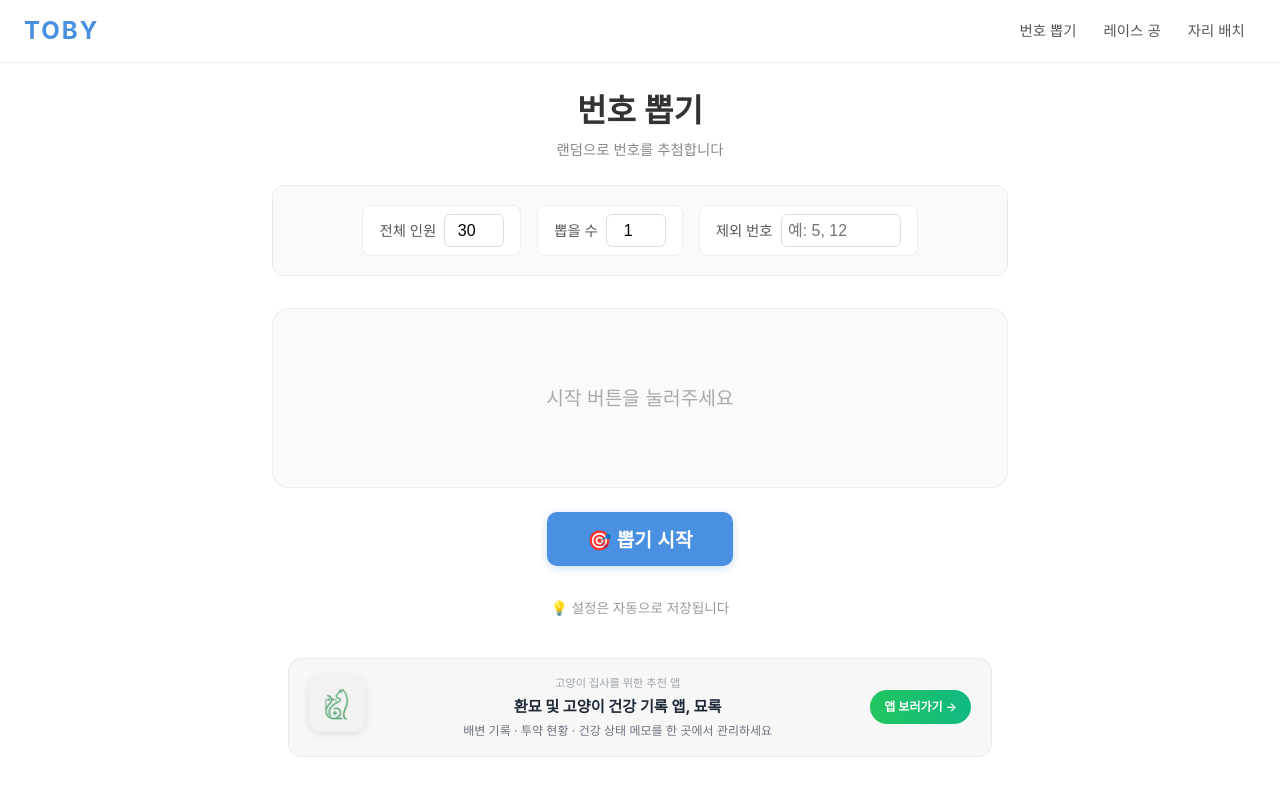
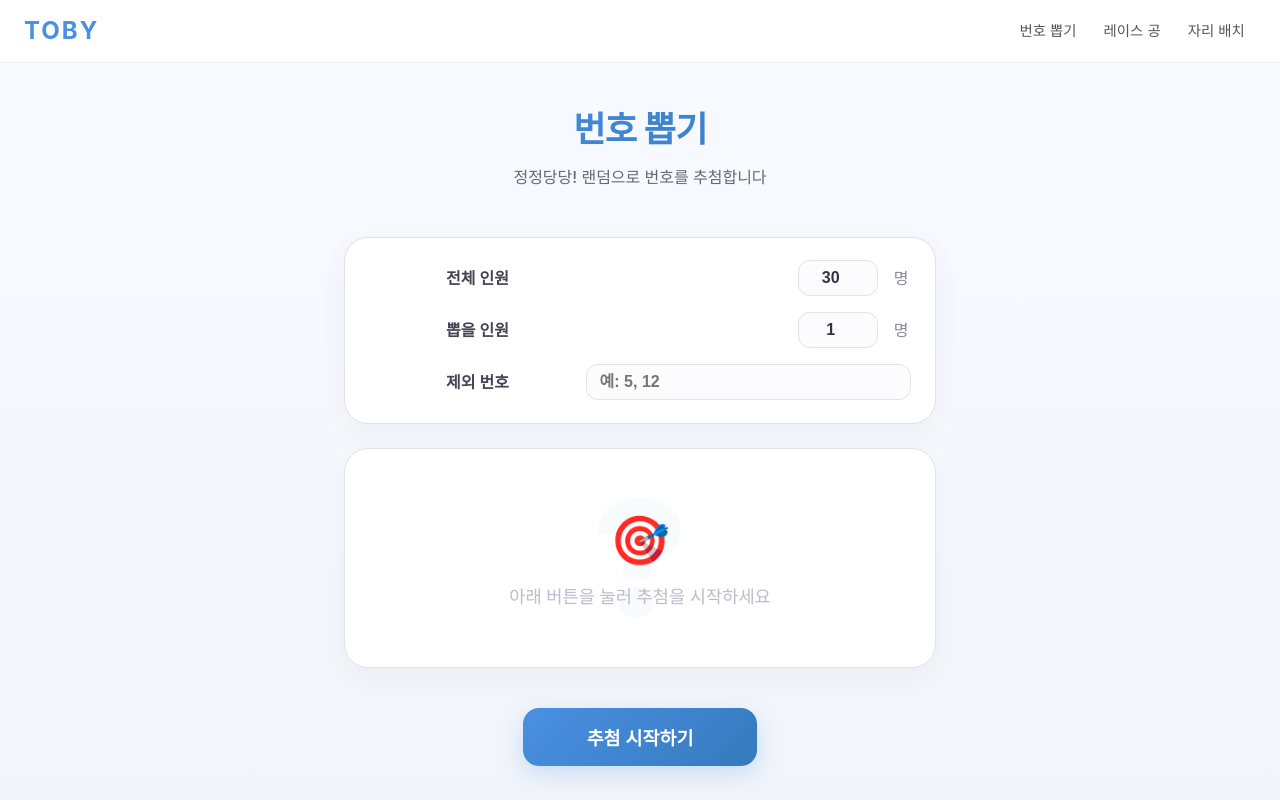
Before and after one commit to Moorisong/Toby, a React (Vite) app in the folder teacher-random-tool/: page /number in a window 1280 px wide. Shown: the top 800 px of the page. Built offline with nearby package versions, Linux system fonts and the light colour scheme.

Commit message:
style: redesign NumberPicker page with compact settings layout

```diff
--- a/teacher-random-tool/src/components/NumberSlot.tsx
+++ b/teacher-random-tool/src/components/NumberSlot.tsx
@@ -57,7 +57,7 @@ const NumberSlot: React.FC<NumberSlotProps> = ({ targetNumber, isAnimating, onAn
                 fontSize: '4.2rem',
                 fontWeight: '800',
                 color: isAnimating ? '#4A90E2' : '#333',
-                border: isAnimating ? '3px solid #4A90E2' : '2px solid #f0f0f5',
+                border: isAnimating ? '2px solid #4A90E2' : '1px solid #e2e2ea',
                 transition: 'all 0.3s cubic-bezier(0.175, 0.885, 0.32, 1.275)',
                 transform: isAnimating ? 'scale(1.05) translateY(-5px)' : 'scale(1)',
                 fontVariantNumeric: 'tabular-nums',
--- a/teacher-random-tool/src/routes/NumberPicker.tsx
+++ b/teacher-random-tool/src/routes/NumberPicker.tsx
@@ -84,130 +84,133 @@ const NumberPicker: React.FC = () => {
     }, [animationDoneCount, pickCount, isAnimating]);
 
     return (
-        <div style={{ minHeight: '100vh', background: '#ffffff' }}>
+        <div style={{
+            minHeight: '100vh',
+            background: 'linear-gradient(180deg, #f8faff 0%, #f0f4f8 100%)',
+            fontFamily: "'Pretendard', -apple-system, BlinkMacSystemFont, system-ui, Roboto, sans-serif"
+        }}>
             <Header />
-            <div className="container" style={{ maxWidth: '800px', paddingTop: '1.5rem' }}>
+            <div className="container" style={{ maxWidth: '640px', padding: '2.5rem 1.5rem' }}>
                 {/* 타이틀 */}
-                <div style={{ textAlign: 'center', marginBottom: '1.5rem' }}>
+                <div style={{ textAlign: 'center', marginBottom: '3rem' }}>
                     <h1 style={{
-                        fontSize: '2rem',
-                        color: '#333',
+                        fontSize: '2.2rem',
+                        fontWeight: '800',
+                        background: 'linear-gradient(135deg, #4A90E2 0%, #357ABD 100%)',
+                        WebkitBackgroundClip: 'text',
+                        WebkitTextFillColor: 'transparent',
                         margin: 0,
-                        fontWeight: '600'
+                        letterSpacing: '-0.02em'
                     }}>
                         {APP_TITLES.NUMBER}
                     </h1>
-                    <p style={{ color: '#888', marginTop: '0.3rem', fontSize: '0.9rem' }}>
-                        랜덤으로 번호를 추첨합니다
+                    <p style={{ color: '#667', marginTop: '0.6rem', fontSize: '1rem', fontWeight: '500' }}>
+                        정정당당! 랜덤으로 번호를 추첨합니다
                     </p>
                 </div>
 
-                {/* 설정 영역 */}
+                {/* 설정 필드 카드 */}
                 <div style={{
-                    display: 'flex',
-                    justifyContent: 'center',
-                    gap: '1rem',
-                    marginBottom: '2rem',
-                    flexWrap: 'wrap',
+                    background: '#ffffff',
                     padding: '1.2rem 1.5rem',
-                    background: 'rgba(0,0,0,0.02)',
-                    borderRadius: '12px',
-                    border: '1px solid rgba(0,0,0,0.06)'
+                    borderRadius: '24px',
+                    boxShadow: '0 10px 30px rgba(0,0,0,0.04)',
+                    border: '1px solid #e2e2ea',
+                    marginBottom: '1.5rem'
                 }}>
-                    <div style={{
+                    <div style={{ display: 'flex', flexDirection: 'column', gap: '0.6rem' }}>
+                        {[
+                            { label: '전체 인원', unit: '명', value: totalStudents, type: 'number', onChange: (v: any) => setTotalStudents(parseInt(v) || 0), min: 1 },
+                            { label: '뽑을 인원', unit: '명', value: pickCount, type: 'number', onChange: (v: any) => setPickCount(parseInt(v) || 0), min: 1 },
+                            { label: '제외 번호', unit: '', value: excludeInput, type: 'text', onChange: (v: any) => setExcludeInput(v), placeholder: '예: 5, 12' }
+                        ].map((field, i) => (
+                            <div key={i} style={{
                                 display: 'flex',
                                 alignItems: 'center',
-                        gap: '0.5rem',
-                        background: '#fff',
-                        padding: '0.5rem 1rem',
-                        borderRadius: '8px',
-                        border: '1px solid #eee'
+                                justifyContent: 'space-between',
+                                padding: '0.2rem 0'
                             }}>
-                        <label style={{ color: '#555', fontWeight: '500', fontSize: '0.9rem' }}>전체 인원</label>
+                                <label style={{
+                                    color: '#445',
+                                    fontWeight: '600',
+                                    fontSize: '1rem',
+                                    flex: '1'
+                                }}>
+                                    {field.label}
+                                </label>
+                                <div style={{ display: 'flex', alignItems: 'center', gap: '0.8rem', flex: '1.5', justifyContent: 'flex-end' }}>
                                     <input
-                            type="number"
-                            value={totalStudents}
-                            onChange={(e) => setTotalStudents(parseInt(e.target.value) || 0)}
+                                        type={field.type}
+                                        value={field.value}
+                                        onChange={(e) => field.onChange(e.target.value)}
+                                        placeholder={field.placeholder}
+                                        min={field.min}
+                                        disabled={isAnimating}
                                         style={{
-                                padding: '0.4rem',
+                                            padding: '0.5rem 0.8rem',
                                             fontSize: '1rem',
-                                width: '60px',
-                                textAlign: 'center',
-                                border: '1px solid #ddd',
-                                borderRadius: '6px',
-                                outline: 'none'
+                                            width: field.type === 'number' ? '80px' : '100%',
+                                            textAlign: field.type === 'number' ? 'center' : 'left',
+                                            border: '1px solid #e2e2ea',
+                                            borderRadius: '12px',
+                                            outline: 'none',
+                                            transition: 'all 0.2s ease',
+                                            background: '#fcfcfe',
+                                            fontWeight: '600',
+                                            color: '#334'
                                         }}
-                            min="1"
-                            disabled={isAnimating}
+                                        onFocus={(e) => {
+                                            e.target.style.borderColor = '#4A90E2';
+                                            e.target.style.background = '#fff';
+                                        }}
+                                        onBlur={(e) => {
+                                            e.target.style.borderColor = '#f0f0f5';
+                                            e.target.style.background = '#fcfcfe';
+                                        }}
                                     />
+                                    {field.unit && <span style={{ color: '#889', fontWeight: '500', width: '20px' }}>{field.unit}</span>}
                                 </div>
-                    <div style={{
-                        display: 'flex',
-                        alignItems: 'center',
-                        gap: '0.5rem',
-                        background: '#fff',
-                        padding: '0.5rem 1rem',
-                        borderRadius: '8px',
-                        border: '1px solid #eee'
-                    }}>
-                        <label style={{ color: '#555', fontWeight: '500', fontSize: '0.9rem' }}>뽑을 수</label>
-                        <input
-                            type="number"
-                            value={pickCount}
-                            onChange={(e) => setPickCount(parseInt(e.target.value) || 0)}
-                            style={{
-                                padding: '0.4rem',
-                                fontSize: '1rem',
-                                width: '60px',
-                                textAlign: 'center',
-                                border: '1px solid #ddd',
-                                borderRadius: '6px',
-                                outline: 'none'
-                            }}
-                            min="1"
-                            disabled={isAnimating}
-                        />
                             </div>
-                    <div style={{
-                        display: 'flex',
-                        alignItems: 'center',
-                        gap: '0.5rem',
-                        background: '#fff',
-                        padding: '0.5rem 1rem',
-                        borderRadius: '8px',
-                        border: '1px solid #eee'
-                    }}>
-                        <label style={{ color: '#555', fontWeight: '500', fontSize: '0.9rem' }}>제외 번호</label>
-                        <input
-                            type="text"
-                            value={excludeInput}
-                            onChange={(e) => setExcludeInput(e.target.value)}
-                            placeholder="예: 5, 12"
-                            style={{
-                                padding: '0.4rem',
-                                fontSize: '1rem',
-                                width: '120px',
-                                border: '1px solid #ddd',
-                                borderRadius: '6px',
-                                outline: 'none'
-                            }}
-                            disabled={isAnimating}
-                        />
+                        ))}
                     </div>
                 </div>
 
                 {/* 결과 영역 */}
                 <div style={{
+                    minHeight: '220px',
+                    marginBottom: '2.5rem',
+                    padding: '2.5rem',
+                    background: '#ffffff',
+                    borderRadius: '24px',
+                    boxShadow: '0 10px 30px rgba(0,0,0,0.04)',
+                    border: '1px solid #e2e2ea',
+                    display: 'flex',
+                    flexDirection: 'column',
+                    justifyContent: 'center',
+                    alignItems: 'center',
+                    position: 'relative',
+                    overflow: 'hidden'
+                }}>
+                    {/* 장식용 배경 로고 */}
+                    <div style={{
+                        position: 'absolute',
+                        opacity: 0.03,
+                        fontSize: '10rem',
+                        fontWeight: '900',
+                        color: '#4A90E2',
+                        pointerEvents: 'none',
+                        zIndex: 0
+                    }}>
+                        ?
+                    </div>
+
+                    <div style={{
                         display: 'flex',
                         justifyContent: 'center',
                         flexWrap: 'wrap',
-                    minHeight: '180px',
-                    marginBottom: '1.5rem',
-                    padding: '2rem',
-                    background: '#fafafa',
-                    borderRadius: '16px',
-                    border: '1px solid #eee',
-                    alignItems: 'center'
+                        gap: '1rem',
+                        width: '100%',
+                        zIndex: 1
                     }}>
                         {results.length > 0 ? (
                             results.map((num, idx) => (
@@ -220,46 +223,73 @@ const NumberPicker: React.FC = () => {
                                 />
                             ))
                         ) : (
-                        <div style={{ fontSize: '1.2rem', color: '#aaa' }}>
-                            시작 버튼을 눌러주세요
+                            <div style={{
+                                textAlign: 'center',
+                                color: '#bbc',
+                                fontWeight: '500'
+                            }}>
+                                <div style={{ fontSize: '3rem', marginBottom: '0.5rem' }}>🎯</div>
+                                <div style={{ fontSize: '1.1rem' }}>아래 버튼을 눌러 추첨을 시작하세요</div>
                             </div>
                         )}
                     </div>
+                </div>
 
-                {/* 시작 버튼 */}
+                {/* 제어 버튼 */}
                 <div style={{ textAlign: 'center' }}>
                     <button
                         onClick={handleStart}
                         disabled={isAnimating}
                         style={{
-                            fontSize: '1.2rem',
-                            padding: '0.8rem 2.5rem',
-                            background: isAnimating ? '#ccc' : '#4A90E2',
+                            fontSize: '1.15rem',
+                            padding: '1rem 4rem',
+                            background: isAnimating
+                                ? '#e0e0e0'
+                                : 'linear-gradient(135deg, #4A90E2 0%, #357ABD 100%)',
                             color: '#fff',
                             border: 'none',
-                            borderRadius: '10px',
+                            borderRadius: '16px',
                             cursor: isAnimating ? 'not-allowed' : 'pointer',
-                            fontWeight: '600',
-                            transition: 'all 0.2s ease',
-                            boxShadow: isAnimating ? 'none' : '0 2px 8px rgba(74,144,226,0.3)'
+                            fontWeight: '700',
+                            transition: 'all 0.3s cubic-bezier(0.175, 0.885, 0.32, 1.275)',
+                            boxShadow: isAnimating ? 'none' : '0 8px 25px rgba(74,144,226,0.25)',
+                            transform: isAnimating ? 'scale(0.98)' : 'scale(1)'
+                        }}
+                        onMouseEnter={(e) => {
+                            if (!isAnimating) {
+                                e.currentTarget.style.transform = 'translateY(-2px) scale(1.02)';
+                                e.currentTarget.style.boxShadow = '0 12px 30px rgba(74,144,226,0.35)';
+                            }
+                        }}
+                        onMouseLeave={(e) => {
+                            if (!isAnimating) {
+                                e.currentTarget.style.transform = 'translateY(0) scale(1)';
+                                e.currentTarget.style.boxShadow = '0 8px 25px rgba(74,144,226,0.25)';
+                            }
                         }}
                     >
-                        {isAnimating ? '⏳ 추첨 중...' : '🎯 뽑기 시작'}
+                        {isAnimating ? (
+                            <div style={{ display: 'flex', alignItems: 'center', gap: '8px' }}>
+                                <span className="spinner">⏳</span> 추첨 중...
+                            </div>
+                        ) : '추첨 시작하기'}
                     </button>
                 </div>
 
-                {/* 안내 */}
+                {/* 팁 안내 */}
                 <div style={{
-                    marginTop: '2rem',
+                    marginTop: '2.5rem',
                     textAlign: 'center',
-                    color: '#999',
-                    fontSize: '0.85rem'
+                    color: '#99a',
+                    fontSize: '0.9rem',
+                    fontWeight: '500'
                 }}>
-                    💡 설정은 자동으로 저장됩니다
+                    <span style={{ color: '#4A90E2', marginRight: '4px' }}>•</span>
+                    설정값은 브라우저에 자동으로 안전하게 보관됩니다
                 </div>
 
-                {/* 묘록 광고 배너 */}
-                <div style={{ marginTop: '2.5rem', marginBottom: '2rem' }}>
+                {/* 하단 배너 */}
+                <div style={{ marginTop: '3.5rem', marginBottom: '2.5rem' }}>
                     <MyorokBanner />
                 </div>
             </div>
```
Lines whose indentation alone changed are shown as unchanged.
